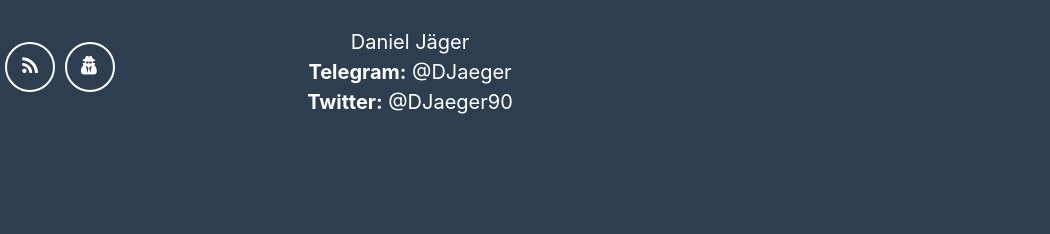
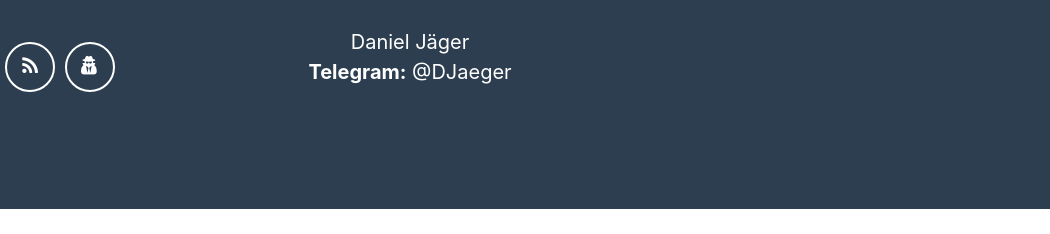
Before and after one commit to Piraten-Tools/spickerrr-website, a website with bundled scripts: page index.html in a window 1280 px wide. Shown: the part 3199-3433 px from the top of the page, 230-1280 px from the left. After the commit the page ends 3408 px from the top, so only its background shows below. Built offline with nearby package versions, Linux system fonts and the light colour scheme.

Commit message:
Remove Twitter handle from footer
Removed Twitter handle from footer section.

```diff
--- a/index.html
+++ b/index.html
@@ -237,7 +237,6 @@
                     <h3>Verantwortlicher</h3>
                     <p>Daniel Jäger<br>
                         <b>Telegram:</b> @DJaeger<br>
-                        <b>Twitter:</b> @DJaeger90
                     </p>
                 </div>
             </div>
```
